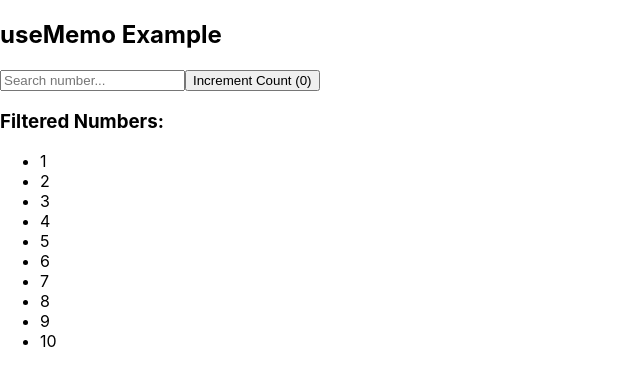
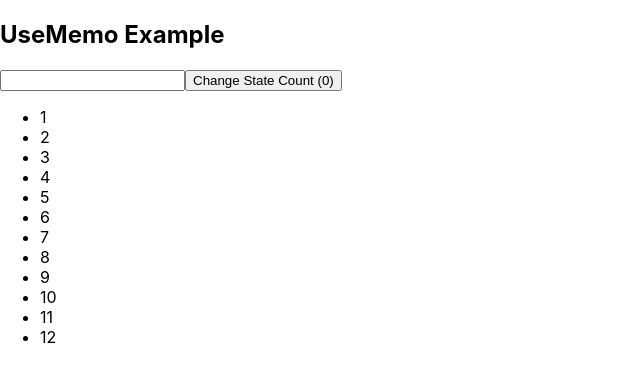
Before and after one commit to lekshmibp08/BW-2, a React (Create React App) app in the folder React/my-app/: page / in a window 1280 px wide. Shown: the top 386 px of the page, without its empty margins (0-640 px from the left). Built offline with nearby package versions, Linux system fonts and the light colour scheme; the HTML template or start-up script is replaced by a standard one.

Commit message:
error boundary component added

```diff
--- a/React/my-app/src/App.js
+++ b/React/my-app/src/App.js
@@ -1,8 +1,15 @@
-import UseMemoExample from "./UseMemoExample";
+import React, { Suspense } from "react";
+import ErrorBoundary from "./ErrorBoundary";
+
+const UseMemoExample = React.lazy(() => import("./UseMemoExample"));
 
 function App() {
   return (
-    <UseMemoExample/>
+    <ErrorBoundary>
+      <Suspense fallback={<h3>Loading...</h3>}>
+        <UseMemoExample />
+      </Suspense>
+    </ErrorBoundary>
   );
 }
 
--- /dev/null
+++ b/React/my-app/src/ErrorBoundary.jsx
@@ -0,0 +1,26 @@
+import React from "react";
+
+class ErrorBoundary extends React.Component {
+  constructor(props) {
+    super(props);
+    this.state = { hasError: false };
+  }
+
+  static getDerivedStateFromError(error) {
+    return { hasError: true };
+  }
+
+  componentDidCatch(error, errorInfo) {
+    console.error("Error caught by Error Boundary:", error, errorInfo);
+  }
+
+  render() {
+    if (this.state.hasError) {
+      return <h2>Something went wrong...</h2>;
+    }
+
+    return this.props.children;
+  }
+}
+
+export default ErrorBoundary;
--- a/React/my-app/src/UseMemoExample.jsx
+++ b/React/my-app/src/UseMemoExample.jsx
@@ -1,44 +1,37 @@
-import React, { useMemo, useState } from "react";
+import React, { useMemo, useState } from 'react'
 
 const UseMemoExample = () => {
-  const [search, setSearch] = useState("");
   const [count, setCount] = useState(0);
+  const [search, setSearch] = useState('');
 
-  const numbers = [1, 2, 3, 4, 5, 6, 7, 8, 9, 10];
+  const nums = [1,2,3,4,5,6,7,8,9,10,11,12]
 
-  const filteredNumbers = useMemo(() => {
-    console.log("Filtering numbers..."); // will run only when search changes
-    return numbers.filter((num) => num.toString().includes(search));
+  const filteredNums = useMemo(() => {
+    console.log("Rerendering...");
+    return nums.filter((num) =>
+    num.toString().includes(search))
   }, [search]);
+
   return (
-    <div className="p-4">
-      <h2 className="text-xl font-bold">useMemo Example</h2>
+    <div>
+      <h2>UseMemo Example</h2>
 
-      <input
-        type="text"
-        placeholder="Search number..."
+      <input type="text"
         value={search}
         onChange={(e) => setSearch(e.target.value)}
-        className="border p-2 rounded mt-2"
       />
-
-      <button
-        onClick={() => setCount(count + 1)}
-        className="ml-2 px-4 py-2 bg-blue-500 text-white rounded"
-      >
-        Increment Count ({count})
+      <button onClick={()=>setCount(count+1)}>
+        Change State Count ({count})
       </button>
 
-      <div className="mt-4">
-        <h3 className="font-semibold">Filtered Numbers:</h3>
-        <ul>
-          {filteredNumbers.map((num) => (
-            <li key={num}>{num}</li>
-          ))}
-        </ul>
-      </div>
+      <ul>
+      {filteredNums.map((num, i) => (
+        <li key={i}>{num}</li>
+      ))}
+      </ul>
+
     </div>
-  );
-};
+  )
+}
 
-export default UseMemoExample;
+export default UseMemoExample
```
